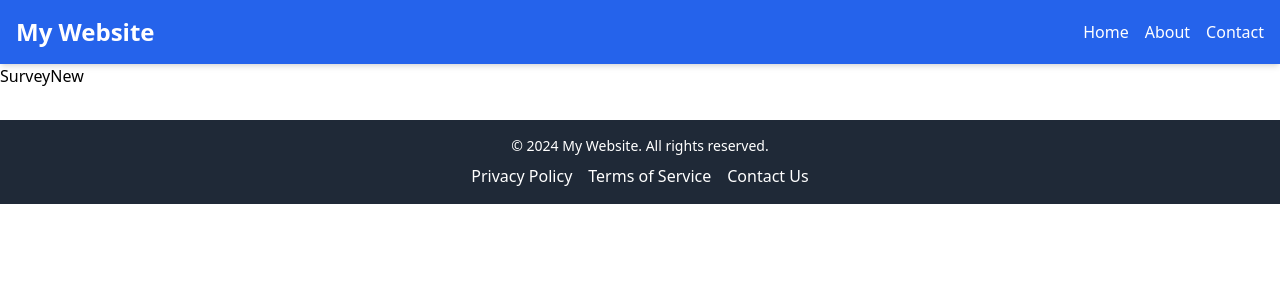
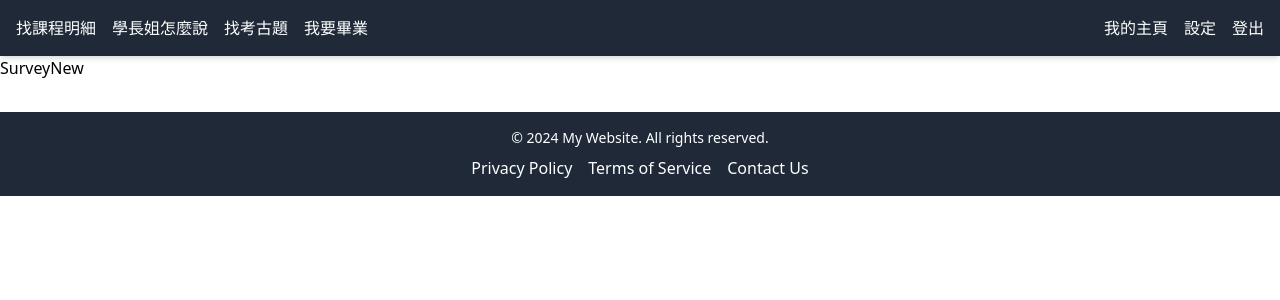
Before and after one commit to kirbeee/thu-senior-project, a React (Create React App) app in the folder client/: page /surveys/new in a window 1280 px wide. Shown: the top 300 px of the page. Built offline with nearby package versions, Linux system fonts and the light colour scheme.

Commit message:
Header_Footer_detail

```diff
--- a/client/src/components/Header.js
+++ b/client/src/components/Header.js
@@ -2,14 +2,21 @@ import React from 'react';
 
 const Header = () => {
     return (
-        <header className="bg-blue-600 p-4 shadow-md">
+        <header className="bg-gray-800 p-4 shadow-md">
             <div className="container mx-auto flex justify-between items-center">
-                <h1 className="text-white text-2xl font-bold">My Website</h1>
                 <nav>
                     <ul className="flex space-x-4">
-                        <li><a href="/" className="text-white hover:text-gray-300">Home</a></li>
-                        <li><a href="/about" className="text-white hover:text-gray-300">About</a></li>
-                        <li><a href="/contact" className="text-white hover:text-gray-300">Contact</a></li>
+                        <li><a href="#courses" className="text-white hover:text-gray-400">找課程明細</a></li>
+                        <li><a href="#reviews" className="text-white hover:text-gray-400">學長姐怎麼說</a></li>
+                        <li><a href="#past-papers" className="text-white hover:text-gray-400">找考古題</a></li>
+                        <li><a href="#graduation" className="text-white hover:text-gray-400">我要畢業</a></li>
+                    </ul>
+                </nav>
+                <nav>
+                    <ul className="flex space-x-4">
+                        <li><a href="#home" className="text-white hover:text-gray-400">我的主頁</a></li>
+                        <li><a href="#settings" className="text-white hover:text-gray-400">設定</a></li>
+                        <li><a href="#logout" className="text-white hover:text-gray-400">登出</a></li>
                     </ul>
                 </nav>
             </div>
```
